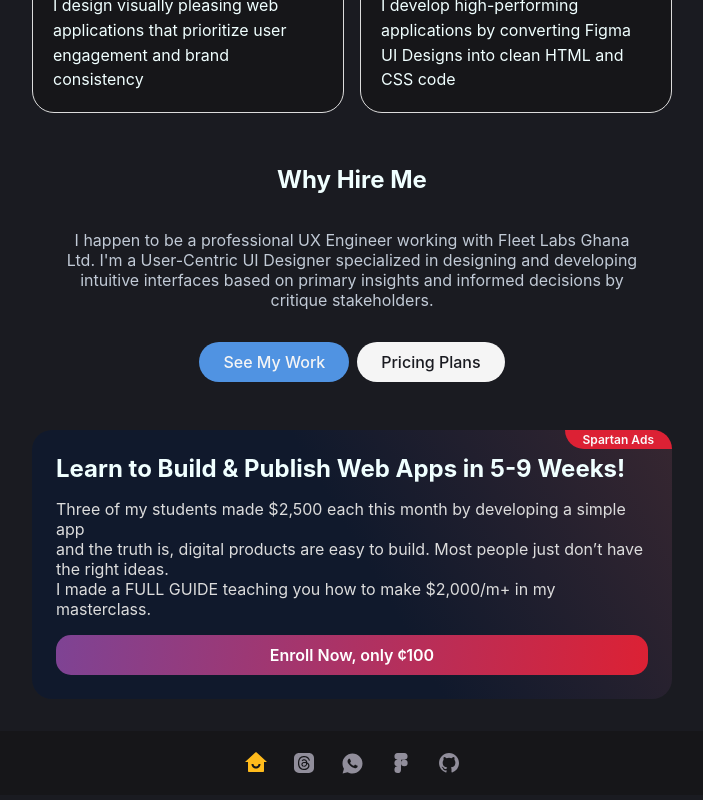
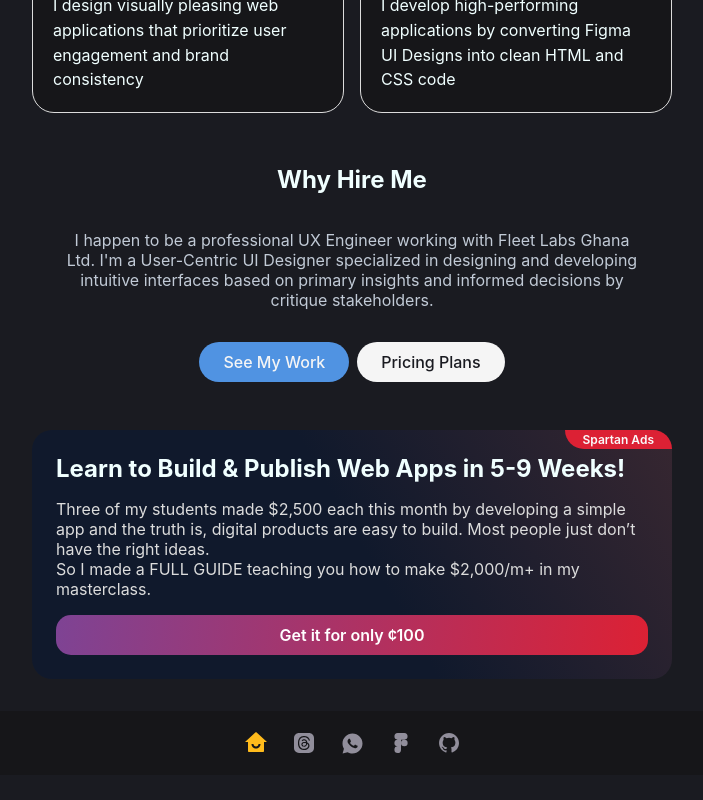
Before and after one commit to joeokat/Portfolio2.0, a React (Create React App) app: page / in a window 1280 px wide. Shown: the part 806-1606 px from the top of the page, without its empty margins (288-991 px from the left). Built offline with nearby package versions, Linux system fonts and the light colour scheme.

Commit message:
SpartanAds

```diff
--- a/src/components/SpartanAds.jsx
+++ b/src/components/SpartanAds.jsx
@@ -8,12 +8,12 @@ export const SpartanAds = () => {
         <div className="b--ads">Spartan Ads</div>
          <h2> Learn to Build & Publish Web Apps in 5-9 Weeks! </h2>
         <p>
-          Three of my students made $2,500 each this month by developing a simple app <br />
-          and the truth is, digital products are easy to build. Most people just don’t have the right ideas. <br />
-          I made a FULL GUIDE teaching you how to make $2,000/m+ in my masterclass.
+          Three of my students made $2,500 each this month by developing a simple app
+           and the truth is, digital products are easy to build. Most people just don’t have the right ideas. <br />
+          So I made a FULL GUIDE teaching you how to make $2,000/m+ in my masterclass.
         </p>
 
-        <a className="join--button" href="https://t.me/+oCeVAiPJM482NjI0" rel="noreferrer" target="_blank"> Enroll Now, only ¢100 </a>
+        <a className="join--button" href="https://t.me/+oCeVAiPJM482NjI0" rel="noreferrer" target="_blank"> Get it for only ¢100 </a>
       </div>
     </div>
   )
```
